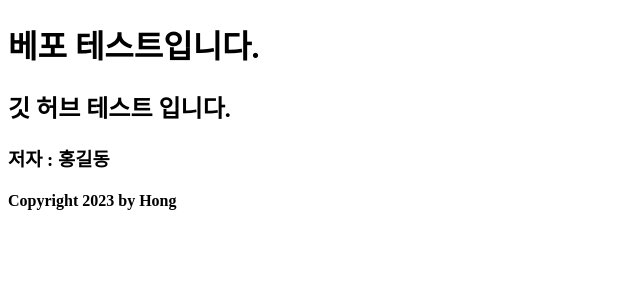
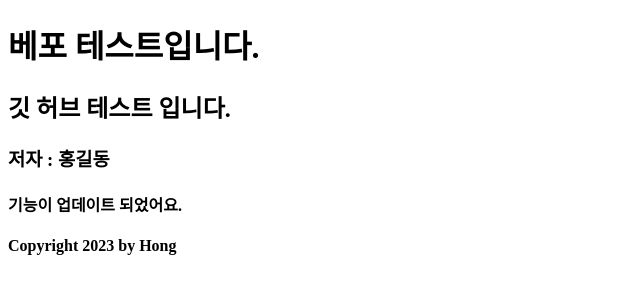
Before and after one commit to Kwonkipyo/sg_2, a plain HTML site: page index.html in a window 1280 px wide. Shown: the whole page, without its empty margins (0-640 px from the left). Drawn offline with Linux system fonts and the light colour scheme.

Commit message:
feat : 기능추가

```diff
--- a/index.html
+++ b/index.html
@@ -9,6 +9,7 @@
     <h1>베포 테스트입니다.</h1>
     <h2>깃 허브 테스트 입니다.</h2>
     <h3>저자 : 홍길동</h3>
+    <h4>기능이 업데이트 되었어요.</h4>
     <h4>Copyright 2023 by Hong</h4>
 </body>
 </html>
```
